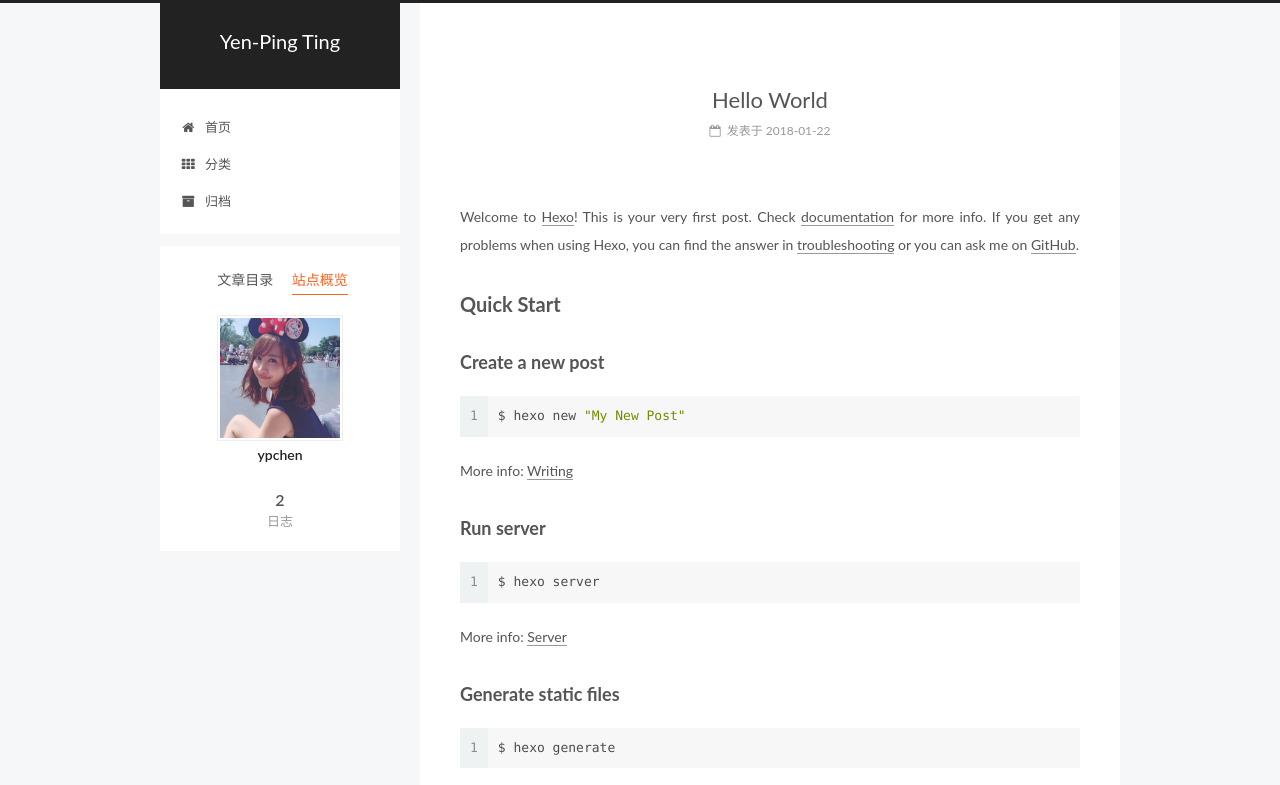
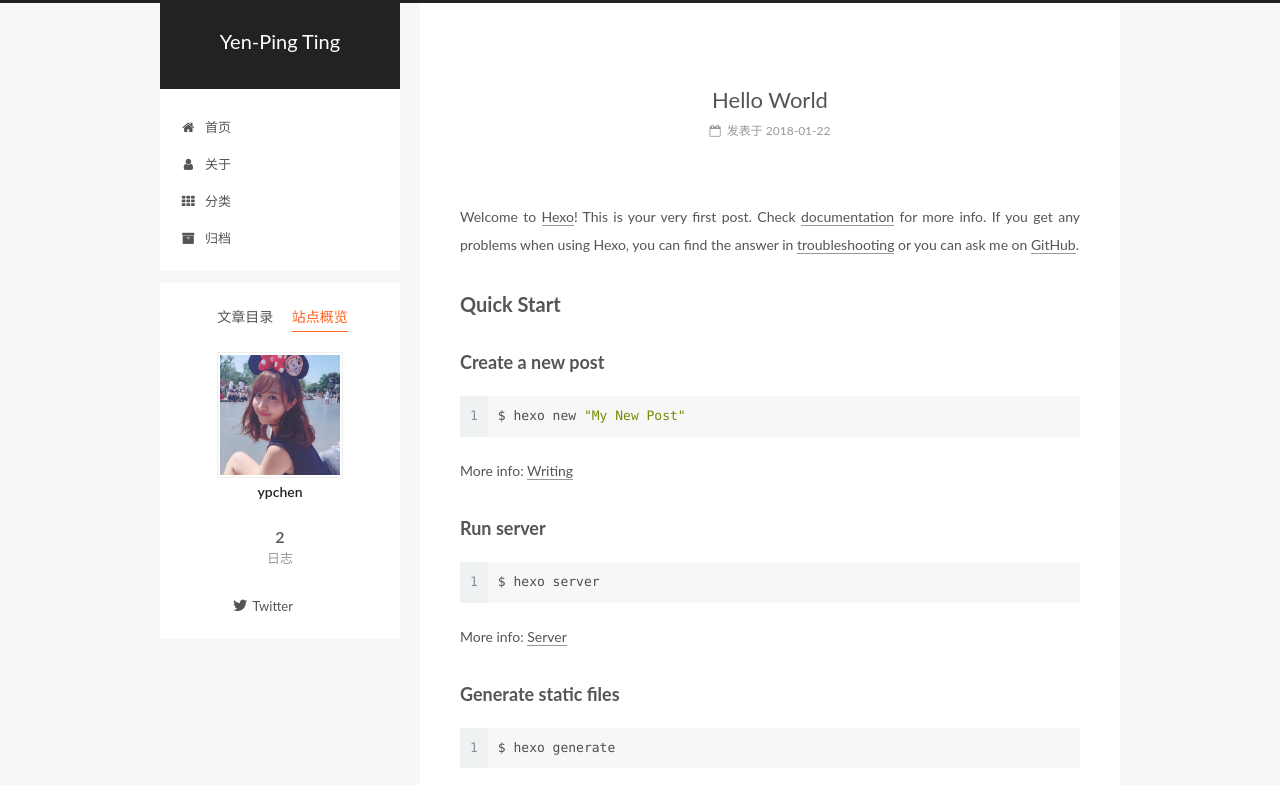
Before and after one commit to xmucyp/xmucyp.github.io, a plain HTML site: page 2018/01/22/hello-world/index.html in a window 1280 px wide. Both pictures are taken after a click on the item "站点概览". Shown: the top 785 px of the page. Drawn offline with Linux system fonts and the light colour scheme; a script that the page names is missing.

Commit message:
Site updated: 2018-01-24 12:24:47

```diff
--- a/2018/01/22/hello-world/index.html
+++ b/2018/01/22/hello-world/index.html
@@ -186,6 +186,16 @@
               <i class="menu-item-icon fa fa-fw fa-home"></i> <br />
 
             首页
+          </a>
+        </li>
+
+
+        <li class="menu-item menu-item-about">
+          <a href="/about/" rel="section">
+
+              <i class="menu-item-icon fa fa-fw fa-user"></i> <br />
+
+            关于
           </a>
         </li>
 
@@ -451,6 +461,16 @@
 
 
 
+            <div class="links-of-author motion-element">
+
+                  <span class="links-of-author-item">
+                    <a href="https://twitter.com/xmucyp" target="_blank" title="Twitter">
+
+                        <i class="fa fa-fw fa-twitter"></i>Twitter</a>
+                  </span>
+
+            </div>
+
 
 
 
```
Also changed, not shown: 2018/01/22/移动端技术分享开始/index.html (+20 -0 lines), about/index.html (+20 -0 lines), archives/2018/01/index.html (+20 -0 lines), archives/2018/index.html (+20 -0 lines), archives/index.html (+20 -0 lines), categories/index.html (+20 -0 lines), index.html (+20 -0 lines).
